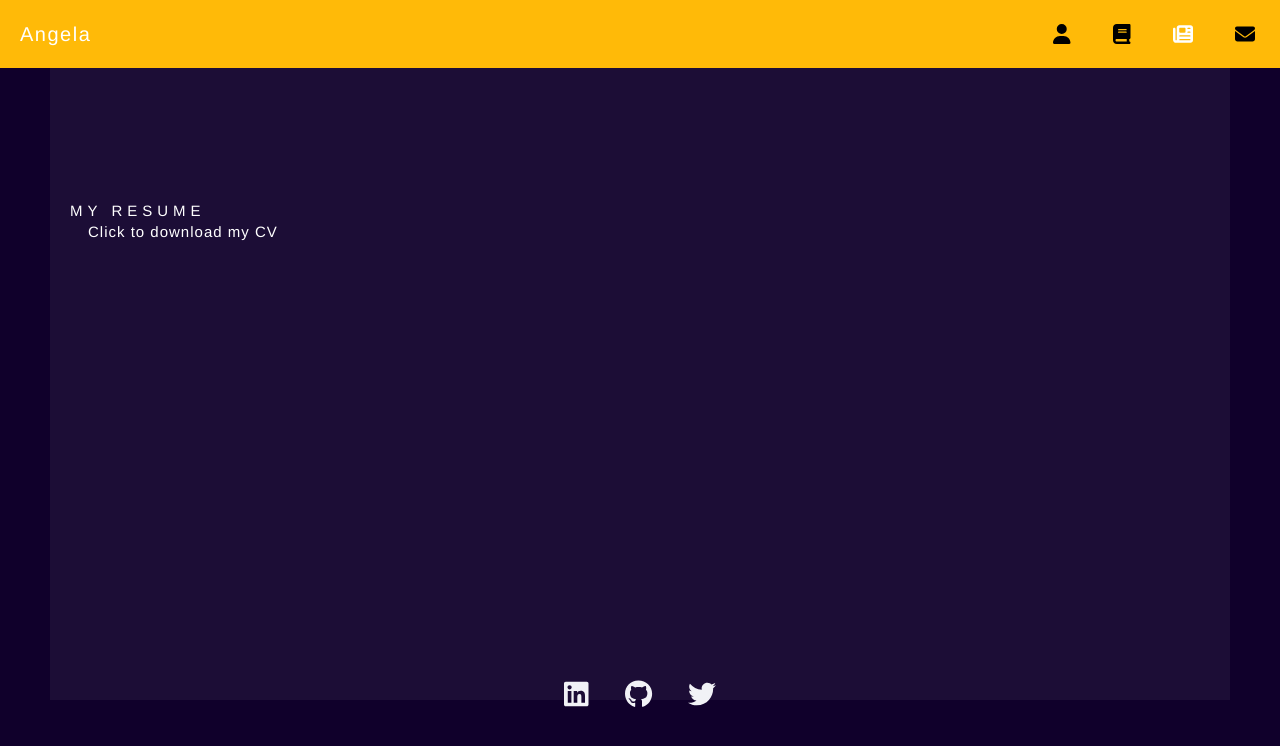
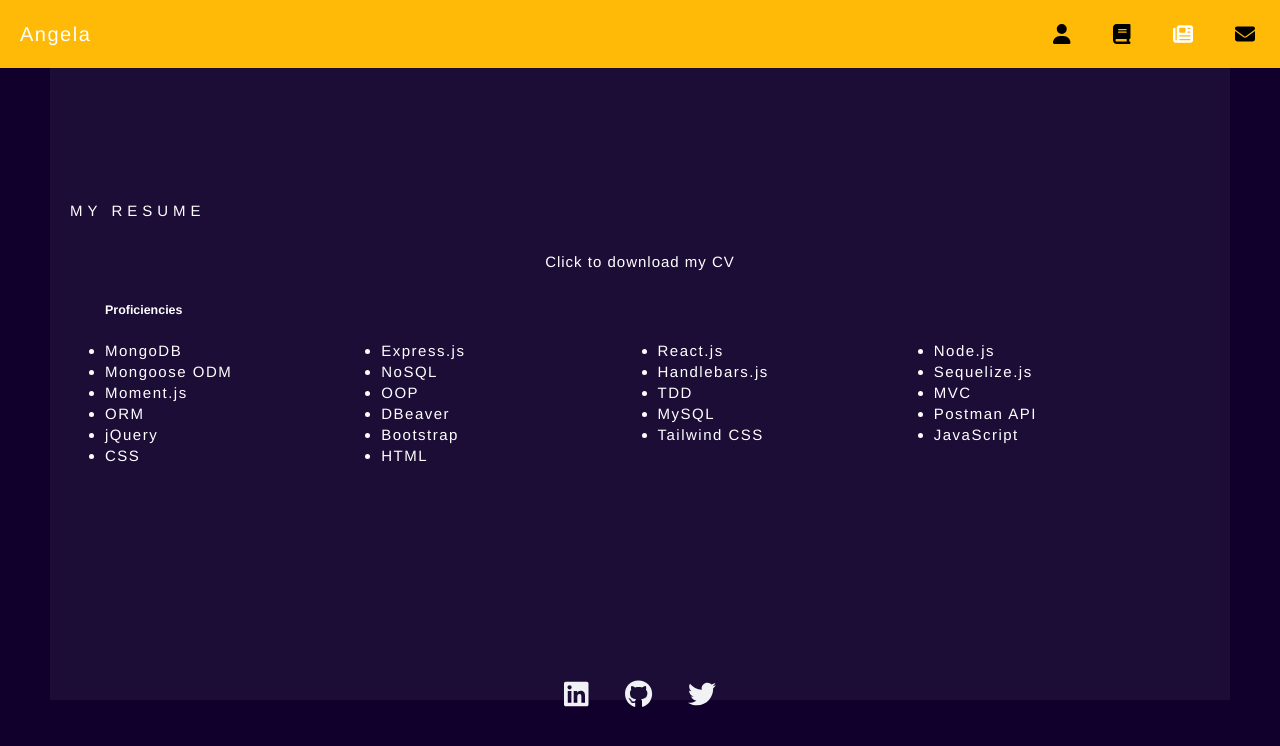
Before and after one commit to angelawong3/react-portfolio, a React (Create React App) app: page /Resume in a window 1280 px wide. Shown: the top 746 px of the page. Built offline with nearby package versions, Linux system fonts and the light colour scheme.

Commit message:
resume content and css done

```diff
--- a/src/App.css
+++ b/src/App.css
@@ -56,7 +56,7 @@ header {
   margin-left: auto;
 }
 
-li {
+.nav-list {
   list-style-type: none;
   display: inline-block;
 }
@@ -230,29 +230,35 @@ h2 {
 /* end of project section css */
 
 /* start of resume section css */
-#resume {
-  padding-top: 100px;
-  padding-bottom: 20px;
-  padding-left: 20px;
-  padding-right: 20px;
-  margin: 0 50px;
-  background-color: rgba(0, 76, 76, 0.2);
+.resume {
+  margin: 30px;
+  text-align: center;
 }
 
 span {
   color: #fff;
 }
+
+.skill-list {
+  padding-left: 35px;
+}
+
+.list-item {
+  letter-spacing: 1.5px;
+  flex: 0 0 25%;
+}
+
+.skill-list ul {
+  display: flex;
+  flex-direction: row;
+  flex-wrap: wrap;
+  padding-left: 0;
+}
+
 /* end of resume section css */
 
 /* start of contact section css */
-#contact {
-  padding-top: 100px;
-  padding-bottom: 20px;
-  padding-left: 20px;
-  padding-right: 20px;
-  margin: 0 50px;
-  background-color: rgba(0, 76, 76, 0.2);
-}
+
 /* end of contact section css */
 
 /* start of footer css */
@@ -281,7 +287,8 @@ span {
 
 /* resposive */
 @media (max-width: 800px) {
-  .container {
+  .container,
+  .skill-list ul {
     flex-direction: column;
   }
 }
--- a/src/components/About/index.js
+++ b/src/components/About/index.js
@@ -12,7 +12,7 @@ export default class About extends Component {
               <img id="my-pic" src={mypic} alt="my icon" />
             </div>
             <div className="flex-item">
-              <h3>Hello!</h3>
+              <h3>Hello! I am Angela.</h3>
               <p>
                 I am an organised, creative, and reliable full-stack web
                 developer with skills in HTML, CSS, and JavaScript. I find doing
--- a/src/components/Navigation/index.js
+++ b/src/components/Navigation/index.js
@@ -24,7 +24,7 @@ const Navigation = () => (
             &nbsp;
           </NavLink>
         </li> */}
-        <li>
+        <li className="nav-list">
           <NavLink
             to="/About"
             className={({ isActive }) =>
@@ -35,7 +35,7 @@ const Navigation = () => (
             &nbsp;
           </NavLink>
         </li>
-        <li>
+        <li className="nav-list">
           <NavLink
             to="/Project"
             className={({ isActive }) =>
@@ -46,7 +46,7 @@ const Navigation = () => (
             &nbsp;
           </NavLink>
         </li>
-        <li>
+        <li className="nav-list">
           <NavLink
             to="/Resume"
             className={({ isActive }) =>
@@ -57,7 +57,7 @@ const Navigation = () => (
             &nbsp;
           </NavLink>
         </li>
-        <li>
+        <li className="nav-list">
           <NavLink
             to="/Contact"
             className={({ isActive }) =>
--- a/src/components/Resume/index.js
+++ b/src/components/Resume/index.js
@@ -5,9 +5,7 @@ export default class Resume extends Component {
     return (
       <section id="section">
         <div id="title">MY RESUME</div>
-        {/* TODO: link to a downloadable resume and a list of the developer’s proficiencies */}
-
-        <div className="card-footer text-muted">
+        <div className="resume">
           <a
             href="./assets/document/angela-wong-cv.pdf"
             className="btn btn-cv"
@@ -16,6 +14,33 @@ export default class Resume extends Component {
             <span>Click to download my CV</span>
           </a>
         </div>
+        <div className="skill-list">
+          <h5>Proficiencies</h5>
+          <ul>
+            <li className="list-item">MongoDB</li>
+            <li className="list-item">Express.js</li>
+            <li className="list-item">React.js</li>
+            <li className="list-item">Node.js</li>
+            <li className="list-item">Mongoose ODM</li>
+            <li className="list-item">NoSQL</li>
+            <li className="list-item">Handlebars.js</li>
+            <li className="list-item">Sequelize.js</li>
+            <li className="list-item">Moment.js</li>
+            <li className="list-item">OOP</li>
+            <li className="list-item">TDD</li>
+            <li className="list-item">MVC</li>
+            <li className="list-item">ORM</li>
+            <li className="list-item">DBeaver</li>
+            <li className="list-item">MySQL</li>
+            <li className="list-item">Postman API</li>
+            <li className="list-item">jQuery</li>
+            <li className="list-item">Bootstrap</li>
+            <li className="list-item">Tailwind CSS</li>
+            <li className="list-item">JavaScript</li>
+            <li className="list-item">CSS</li>
+            <li className="list-item">HTML</li>
+          </ul>
+        </div>
       </section>
     );
   }
```
Also changed, not shown: 1 other file (tests, documents, lock files or other folders).
